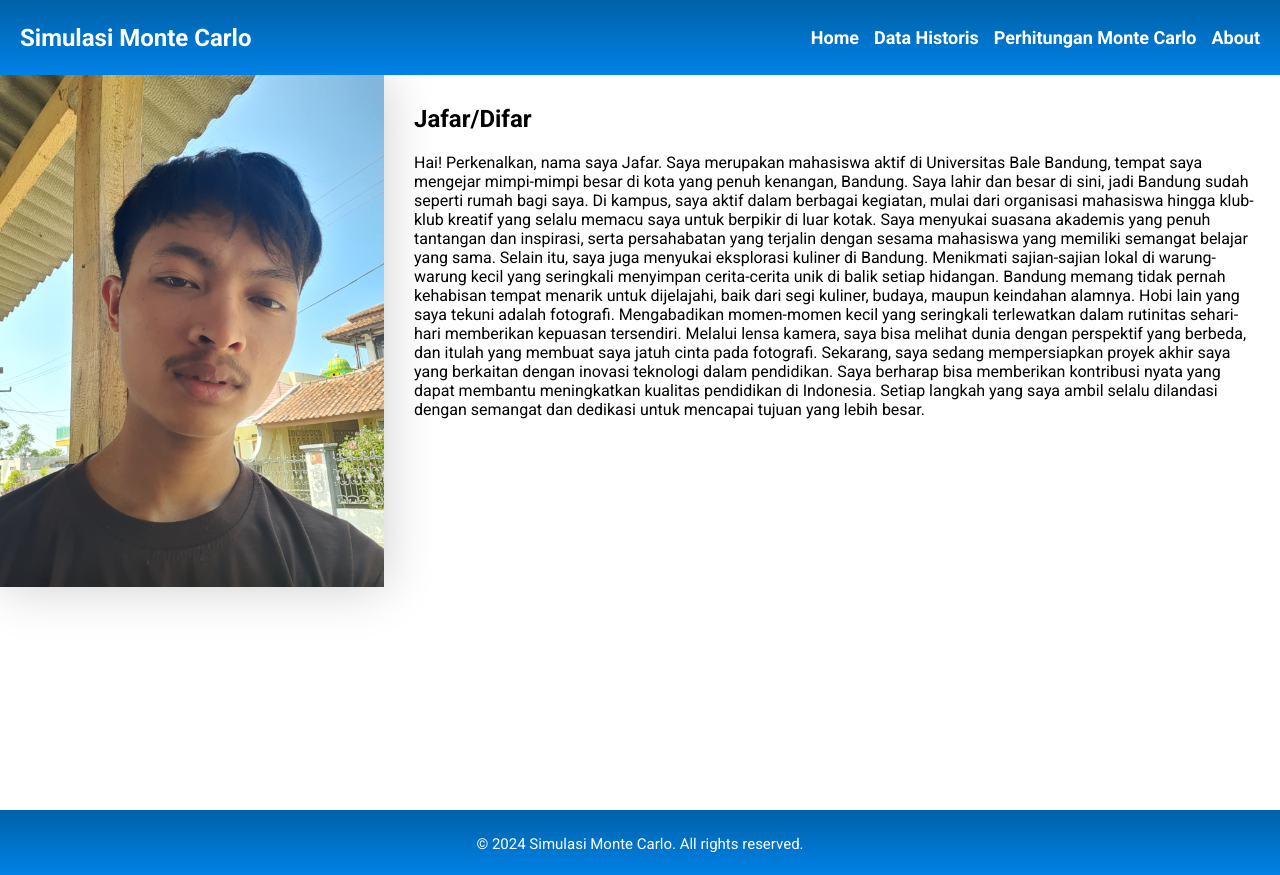
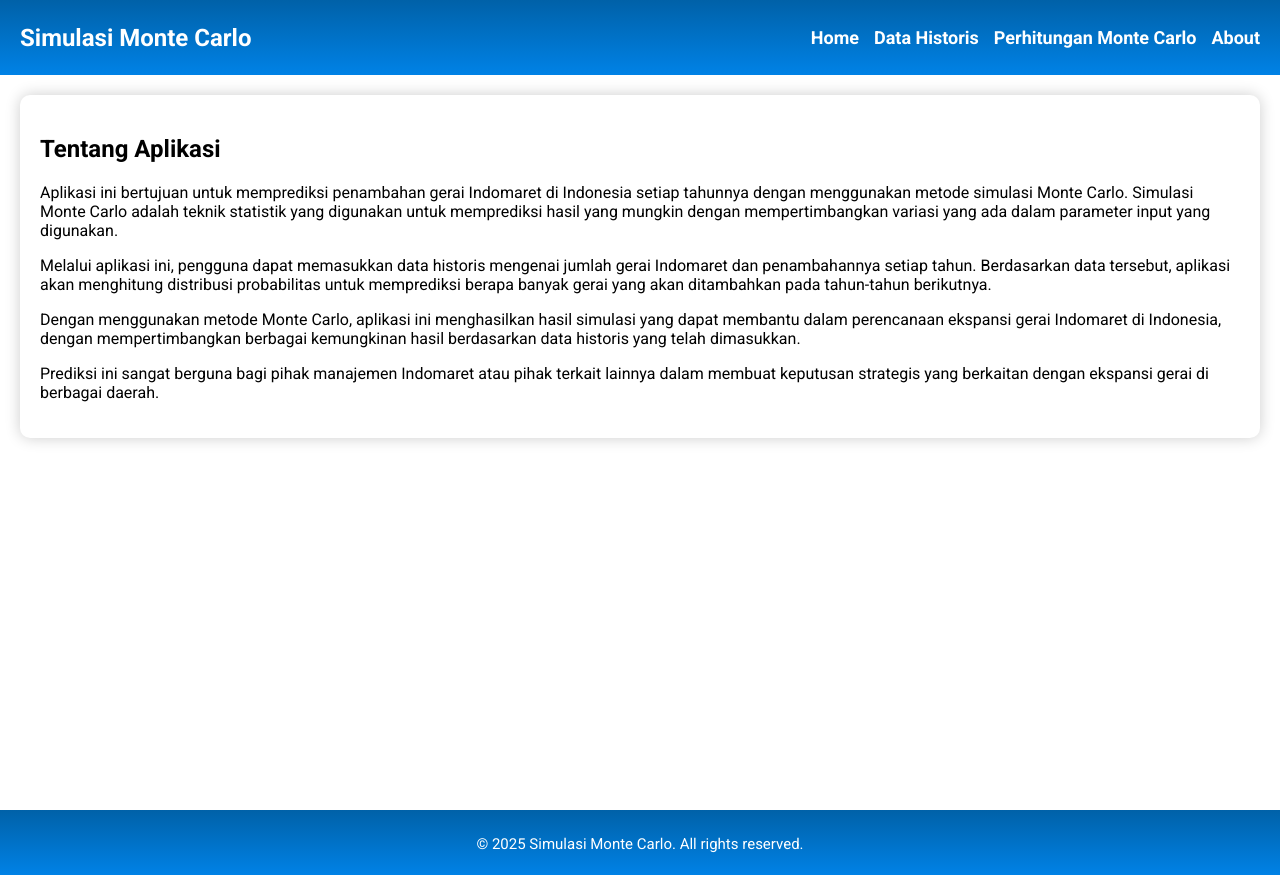
Before and after one commit to Difarnox/Web-App, a Flask app: page /about in a window 1280 px wide. Run offline with Flask 3, Linux system fonts and the light colour scheme; some libraries are stand-ins or nearby versions.

Commit message:
Update about.html

```diff
--- a/templates/about.html
+++ b/templates/about.html
@@ -5,11 +5,13 @@
     <meta name="viewport" content="width=device-width, initial-scale=1.0">
     <title>About</title>
     <link rel="stylesheet" href="{{ url_for('static', filename='style.css') }}">
+    <link rel="icon" type="image/png" href="https://uxwing.com/wp-content/themes/uxwing/download/animals-and-birds/wildlife-animal-face-icon.png">
     <link href="https://fonts.googleapis.com/css2?family=Roboto:wght@400;700&display=swap" rel="stylesheet">
     <script src="https://unpkg.com/@phosphor-icons/web@2.1.1"></script>
     <script src="{{ url_for('static', filename='script.js') }}" defer></script>
 </head>
-<body>
+<body class="home"> <!-- Menambahkan class "home" agar konsisten dengan halaman lain -->
+
 <!-- Header dengan Navbar -->
 <header>
     <div class="header-left">
@@ -23,32 +25,31 @@
                 <li><a href="/">Home</a></li>
                 <li><a href="/data_historis">Data Historis</a></li>
                 <li><a href="/perhitungan_monte_carlo">Perhitungan Monte Carlo</a></li>
-                    <li><a href="/about">About</a></li>
+                <li><a href="/about" class="active">About</a></li>
             </ul>
         </nav>
     </div>
 </header>
 
 <!-- Konten About -->
-    <main id="about-content" class="about-page">
-        <!-- Bagian Profil -->
+<main>
+    <div class="content"> <!-- Menggunakan class 'content' untuk pembungkus utama -->
         <section>
-            <div class="profile-wrapper">
-                <img src="static/image.jpg" alt="Profile Picture" class="about-img">
-                <div class="profile-info">
-                    <h2 class="about-title">Jafar/Difar</h2>
-                    <p>Hai! Perkenalkan, nama saya Jafar. Saya merupakan mahasiswa aktif di Universitas Bale Bandung, tempat saya mengejar mimpi-mimpi besar di kota yang penuh kenangan, Bandung. Saya lahir dan besar di sini, jadi Bandung sudah seperti rumah bagi saya.
-                        Di kampus, saya aktif dalam berbagai kegiatan, mulai dari organisasi mahasiswa hingga klub-klub kreatif yang selalu memacu saya untuk berpikir di luar kotak. Saya menyukai suasana akademis yang penuh tantangan dan inspirasi, serta persahabatan yang terjalin dengan sesama mahasiswa yang memiliki semangat belajar yang sama.
-                        Selain itu, saya juga menyukai eksplorasi kuliner di Bandung. Menikmati sajian-sajian lokal di warung-warung kecil yang seringkali menyimpan cerita-cerita unik di balik setiap hidangan. Bandung memang tidak pernah kehabisan tempat menarik untuk dijelajahi, baik dari segi kuliner, budaya, maupun keindahan alamnya.
-                        Hobi lain yang saya tekuni adalah fotografi. Mengabadikan momen-momen kecil yang seringkali terlewatkan dalam rutinitas sehari-hari memberikan kepuasan tersendiri. Melalui lensa kamera, saya bisa melihat dunia dengan perspektif yang berbeda, dan itulah yang membuat saya jatuh cinta pada fotografi.
-                        Sekarang, saya sedang mempersiapkan proyek akhir saya yang berkaitan dengan inovasi teknologi dalam pendidikan. Saya berharap bisa memberikan kontribusi nyata yang dapat membantu meningkatkan kualitas pendidikan di Indonesia. Setiap langkah yang saya ambil selalu dilandasi dengan semangat dan dedikasi untuk mencapai tujuan yang lebih besar.</p>
-                </div>
+            <div class="about-info">
+                <h2 class="about-title">Tentang Aplikasi</h2>
+                <p>Aplikasi ini bertujuan untuk memprediksi penambahan gerai Indomaret di Indonesia setiap tahunnya dengan menggunakan metode simulasi Monte Carlo. Simulasi Monte Carlo adalah teknik statistik yang digunakan untuk memprediksi hasil yang mungkin dengan mempertimbangkan variasi yang ada dalam parameter input yang digunakan.</p>
+                <p>Melalui aplikasi ini, pengguna dapat memasukkan data historis mengenai jumlah gerai Indomaret dan penambahannya setiap tahun. Berdasarkan data tersebut, aplikasi akan menghitung distribusi probabilitas untuk memprediksi berapa banyak gerai yang akan ditambahkan pada tahun-tahun berikutnya.</p>
+                <p>Dengan menggunakan metode Monte Carlo, aplikasi ini menghasilkan hasil simulasi yang dapat membantu dalam perencanaan ekspansi gerai Indomaret di Indonesia, dengan mempertimbangkan berbagai kemungkinan hasil berdasarkan data historis yang telah dimasukkan.</p>
+                <p>Prediksi ini sangat berguna bagi pihak manajemen Indomaret atau pihak terkait lainnya dalam membuat keputusan strategis yang berkaitan dengan ekspansi gerai di berbagai daerah.</p>
             </div>
         </section>
+    </div>
 </main>
+
 <!-- Footer -->
 <footer>
-        <p>&copy; 2024 Simulasi Monte Carlo. All rights reserved.</p>
+    <p>&copy; 2025 Simulasi Monte Carlo. All rights reserved.</p>
 </footer>
+
 </body>
 </html>
```
Lines whose indentation alone changed are shown as unchanged.
